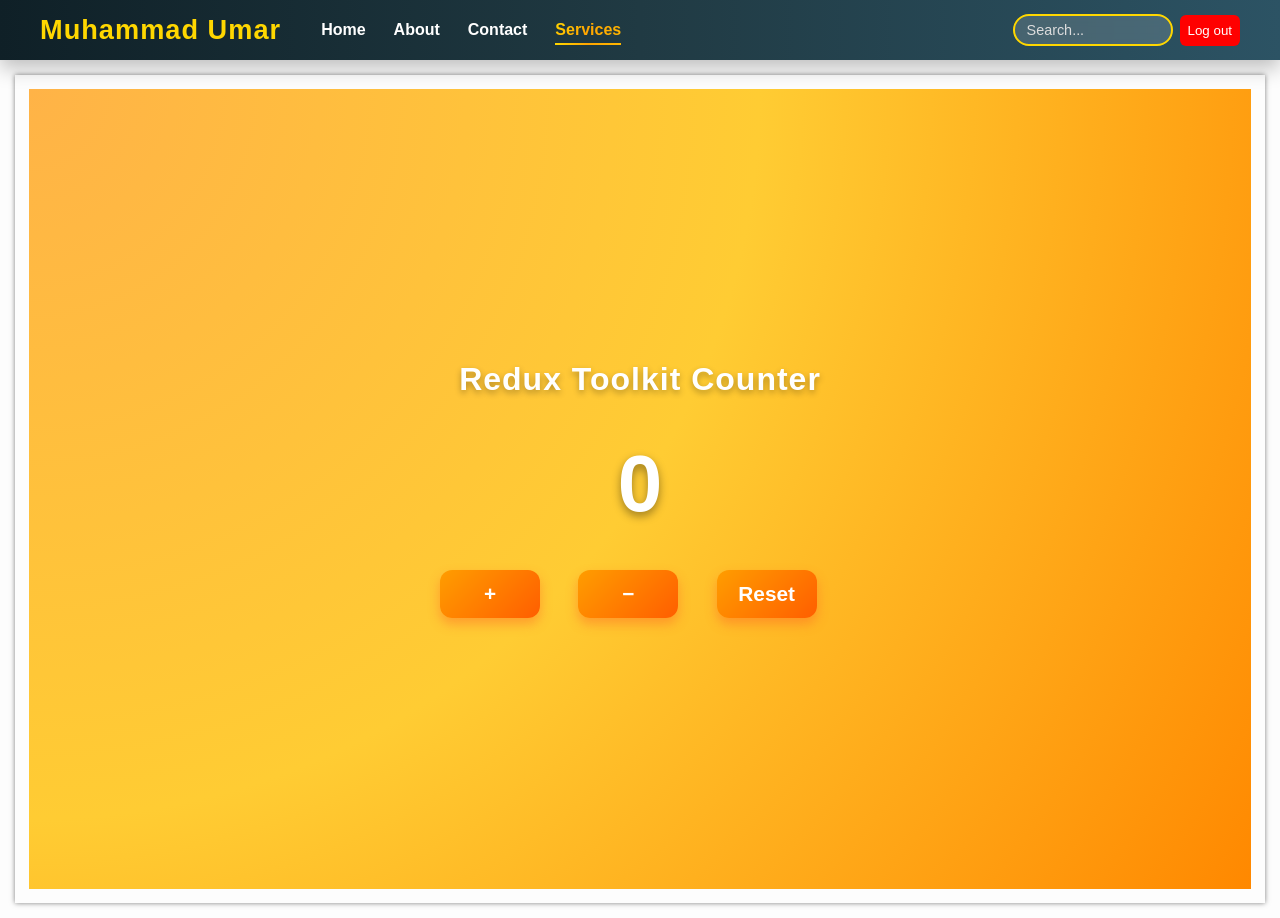
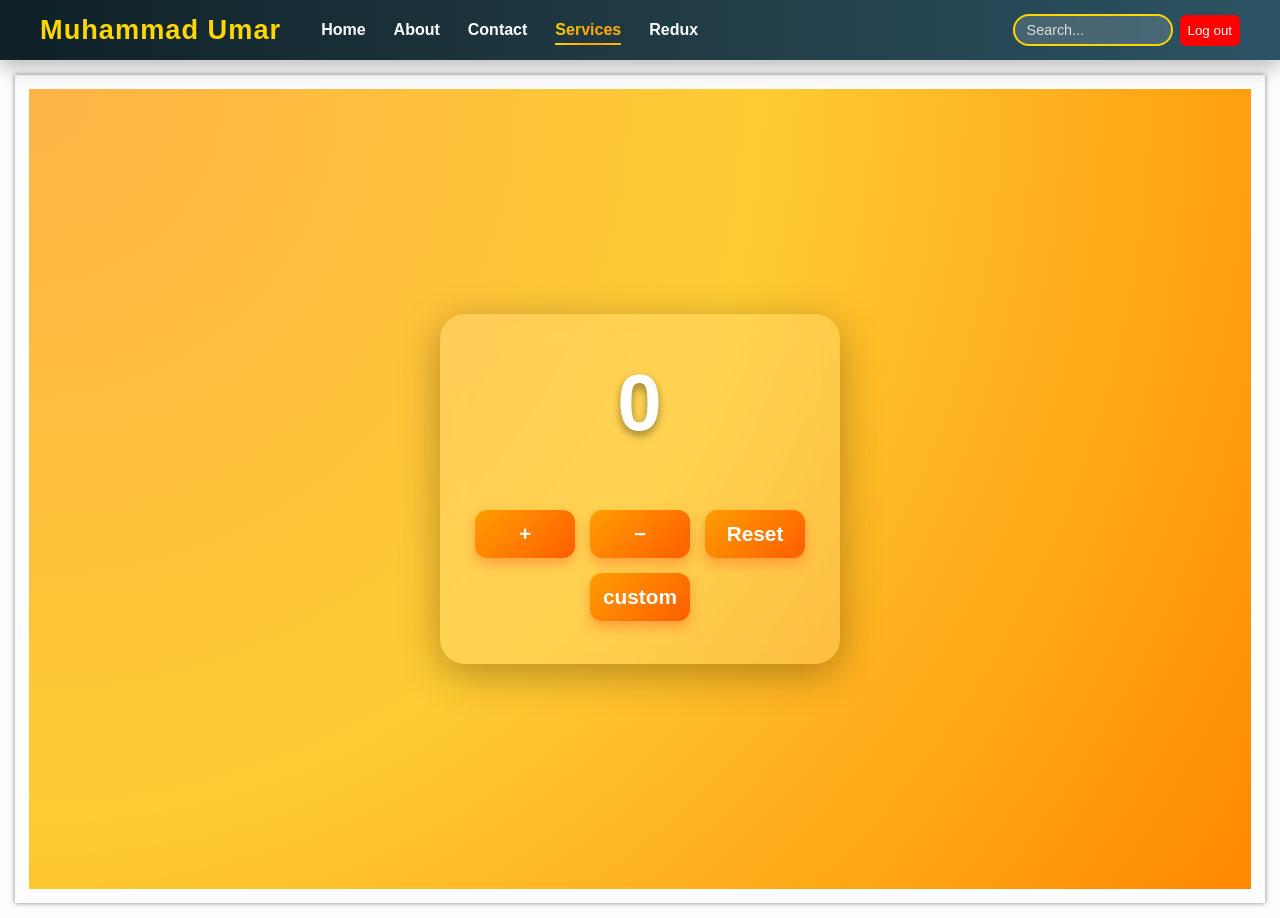
Before and after one commit to muhammadumar-codes/React-concept, a React (Vite) app: page /Services in a window 1280 px wide. Built offline with nearby package versions, Linux system fonts and the light colour scheme; no server answers.

Commit message:
add file redux

```diff
--- a/src/App.jsx
+++ b/src/App.jsx
@@ -4,6 +4,8 @@ import About from "./pages/About/About";
 import Contact from "./pages/Contact/Contact";
 import NotFound from "./pages/NotFound/NotFound";
 import Services from "./pages/Services/Services";
+import Redux from "./pages/Redux/Redux";
+
 
 // Layout
 import Layout from "./Layout/Layout";
@@ -28,8 +30,9 @@ export default function App() {
           <Route path="/About" element={<About />} />
           <Route path="/Contact" element={<Contact />} />
           <Route path="/Services" element={<Services />} />
+          <Route path="/Redux" element={<Redux />} />
+        </Route>
           <Route path="*" element={<NotFound />} />
-        </Route>
       </Routes>
 
 
--- a/src/app/store.js
+++ b/src/app/store.js
@@ -1,7 +1,8 @@
 import { configureStore } from '@reduxjs/toolkit'
-import counterReducer from '../features/Counter/CounterSlice'
+import countReducer from '../features/Counter/CounterSlice'
+
 export const store = configureStore({
   reducer: {
-    counter: counterReducer,
+    counter: countReducer,
   },
 })
--- a/src/components/Header/Header.jsx
+++ b/src/components/Header/Header.jsx
@@ -25,6 +25,9 @@ export default function Header() {
               <NavLink to={"/Services"}>
               <li>Services</li>
             </NavLink>
+              <NavLink to={"/Redux"}>
+              <li>Redux</li>
+            </NavLink>
 
           </nav>
         </div>
--- a/src/features/Counter/CounterSlice.js
+++ b/src/features/Counter/CounterSlice.js
@@ -1,44 +1,29 @@
-// import { createSlice } from '@reduxjs/toolkit'
+import { createSlice } from '@reduxjs/toolkit'
 
-const initialState = {
+const initial = {
   value: 0,
 }
-
-// const counterSlice = createSlice({
-//   name: 'counter',
-//   initialState,
-//   reducers: {
-//     increment: (state) => {
-//       state.value += 1
-//     },
-//     decrement: (state) => {
-//       state.value > 0 ? (state.value -= 1) : 0
-//     },
-//     reset: (state) => {
-//       state.value = 0
-//     },
-//   },
-// })
-
-// export const { increment, decrement, reset } = counterSlice.actions
-// export default counterSlice.reducer
-
-import { createSlice } from '@reduxjs/toolkit'
-
 const counterSlice = createSlice({
   name: 'counter',
-  initialState,
-  reducer: {
+  // use the correct key name expected by createSlice
+  initialState: initial,
+  // reducers (plural)
+  reducers: {
     increment: (state) => {
       state.value += 1
     },
+
     decrement: (state) => {
       state.value -= 1
     },
+
     reset: (state) => {
       state.value = 0
     },
+    custom: (state, action) => {
+      state.value += action.payload
+    },
   },
 })
-export const { increment, decrement, reset } = counterSlice.actions
+export const { increment, decrement, reset, custom } = counterSlice.actions
 export default counterSlice.reducer
--- a/src/pages/Home/Home.jsx
+++ b/src/pages/Home/Home.jsx
@@ -6,8 +6,6 @@ import { useContext } from "react";
 import { type } from "../../context/CounterContext/CounterContext";
 import Button from "../../components/Button/Button";
 
-// env file api key
-const apiKey=import.meta.env.VITE_API_KEY
 
 
 // Home page
--- /dev/null
+++ b/src/pages/Redux/Redux.jsx
@@ -0,0 +1,20 @@
+
+import {useSelector, useDispatch} from "react-redux";
+import { increment,decrement,reset,custom } from "../../features/Counter/CounterSlice";
+
+export default  function Redux(){
+const dispatch=useDispatch();
+const count=useSelector((state)=>state.counter.value);
+
+    return (
+        <>
+        <h1>Counter :{count}</h1>
+        <button onClick={()=>dispatch(increment())}>Increment</button>
+        <button onClick={()=>dispatch(decrement())}>Decrement</button>
+        <button onClick={()=>dispatch(reset())}>Reset</button>
+        <button onClick={()=>dispatch(custom(5))}>Custom +5</button>
+        <button onClick={()=>dispatch(custom(10))}>Custom +5</button>
+
+        </>
+    )
+}
--- a/src/pages/Services/Services.jsx
+++ b/src/pages/Services/Services.jsx
@@ -1,23 +1,37 @@
-// Services.jsx
-import { useSelector, useDispatch } from "react-redux";
-import { increment, decrement, reset } from "../../features/Counter/CounterSlice";
+
+import {useSelector,useDispatch} from "react-redux";
+import {increment,decrement,reset , custom} from "../../features/Counter/CounterSlice";
+
+
+
+
 import "./Services.css";
 import Button from "../../components/Button/Button";
 
+// Services page
 export default function Services() {
-  const count = useSelector((state) => state.counter.value);
-  const dispatch = useDispatch();
-  console.log(count)
+const dispatch = useDispatch();
+const count = useSelector((state) => state.counter.value);
 
   return (
-    <div className="container-counter-redux">
-      <h1 className="title">Redux Toolkit Counter</h1>
-      <h2 className="count-display">{count}</h2>
+    <div className="super-container">
+      <div className="counter-container">
+        <div className="counter-display">{count}</div>
+        <div className="Button-group">
+          <Button className="btn" onClick={() => dispatch(increment())}>
+            +
+          </Button>
+          <Button className="btn" onClick={() => dispatch(decrement())}>
+            −
+          </Button>
+          <Button className="btn" onClick={() => dispatch(reset())}>
+            Reset
+          </Button>
 
-      <div className="btn-counter">
-        <Button className="btn" onClick={() => dispatch(increment())}>+</Button>
-        <Button className="btn" onClick={() => dispatch(decrement())}>−</Button>
-        <Button className="btn" onClick={() => dispatch(reset())}>Reset</Button>
+            <Button className="btn" onClick={() => dispatch(custom(10))}>
+            custom
+          </Button>
+        </div>
       </div>
     </div>
   );
```
